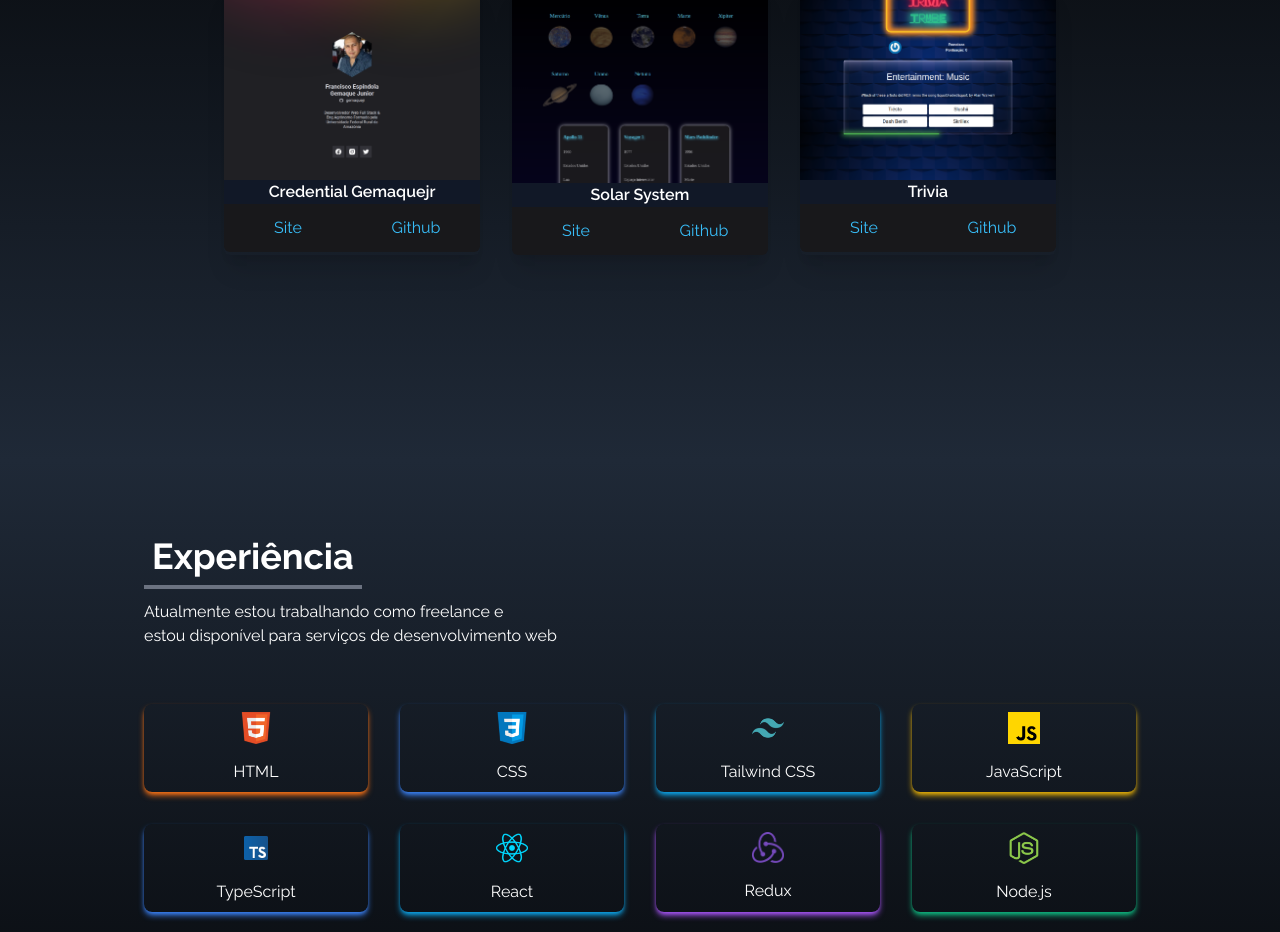
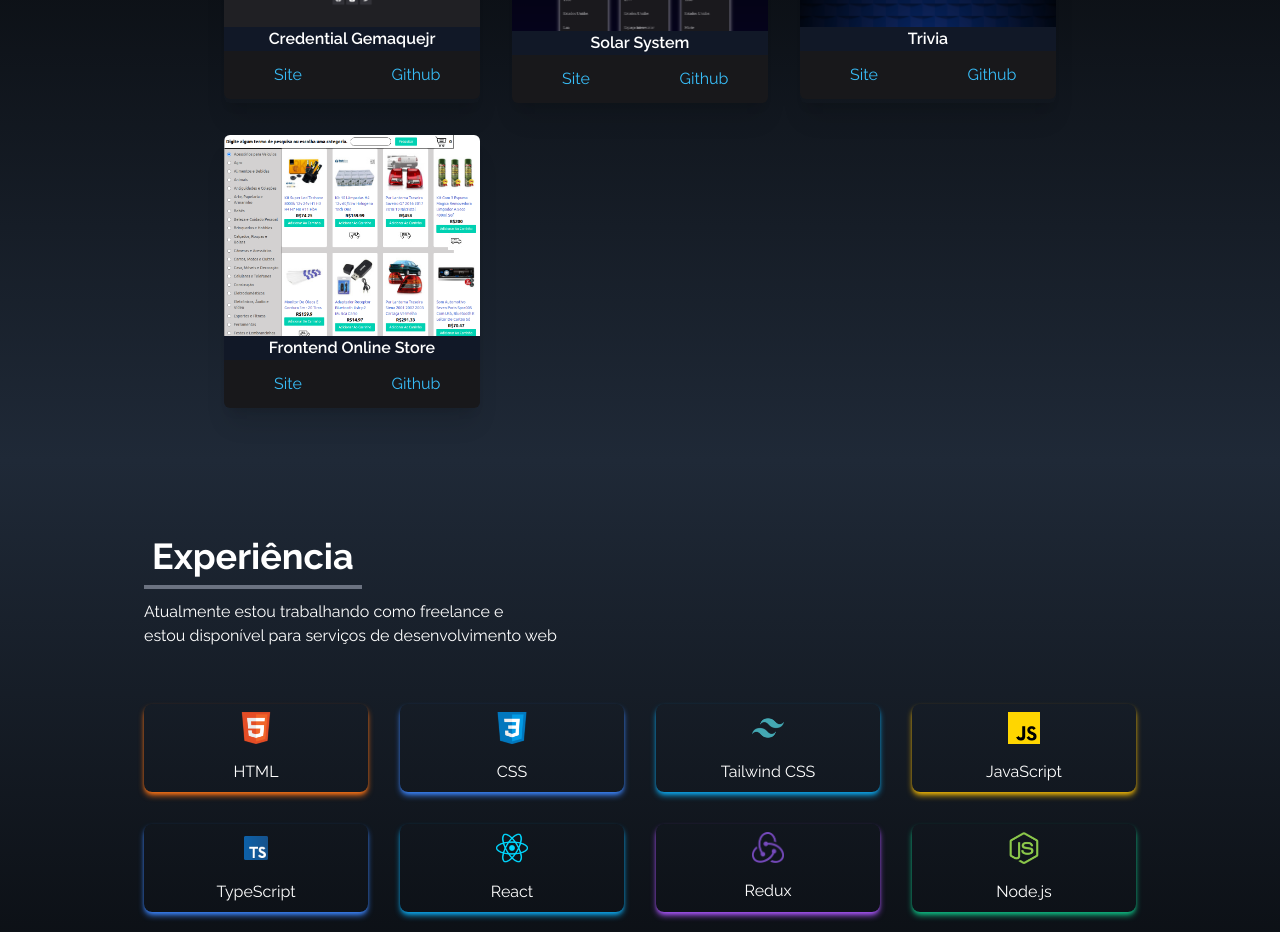
Before and after one commit to gemaquejr/portfolio, a React (Create React App) app: page / in a window 1280 px wide. Shown: the part 1940-2872 px from the top of the page. Built offline with nearby package versions, Linux system fonts and the light colour scheme.

Commit message:
Adiciona frontend online store project

```diff
--- a/src/components/projects.jsx
+++ b/src/components/projects.jsx
@@ -2,6 +2,7 @@ import React from "react";
 import nhl2021 from "../assets/projects/nhl2021.png";
 import solarSystem from "../assets/projects/sistemaSolar.png";
 import trivia from "../assets/projects/trivia.png";
+import frontendOnlineStore from "../assets/projects/frontend-online-store.png"
 
 const Projects = () => {
   const projectsList = [
@@ -25,6 +26,13 @@ const Projects = () => {
       src: trivia,
       hrefLive: "https://trivia-gemaquejr.netlify.app/",
       hrefCode: "https://github.com/gemaquejr/trivia-react-redux",
+    },
+    {
+      id: 4,
+      name: "Frontend Online Store",
+      src: frontendOnlineStore,
+      hrefLive: "https://frontend-online-store-gemaquejr.netlify.app/",
+      hrefCode: "https://github.com/gemaquejr/frontend-online-store",
     },
   ];
 
```
Also changed, not shown: src/assets/projects/frontend-online-store.png (added).
